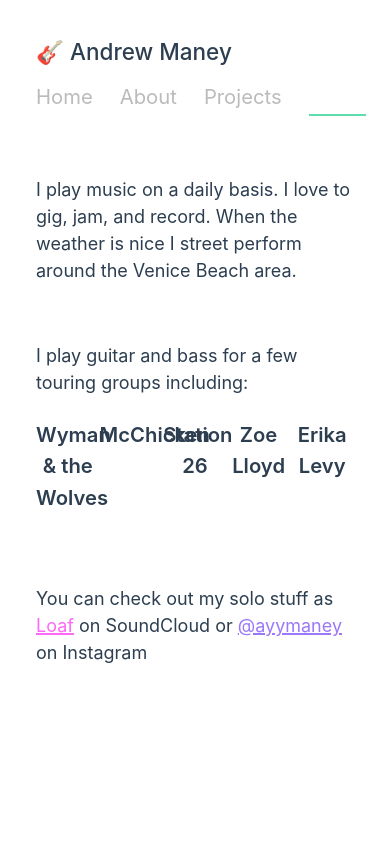
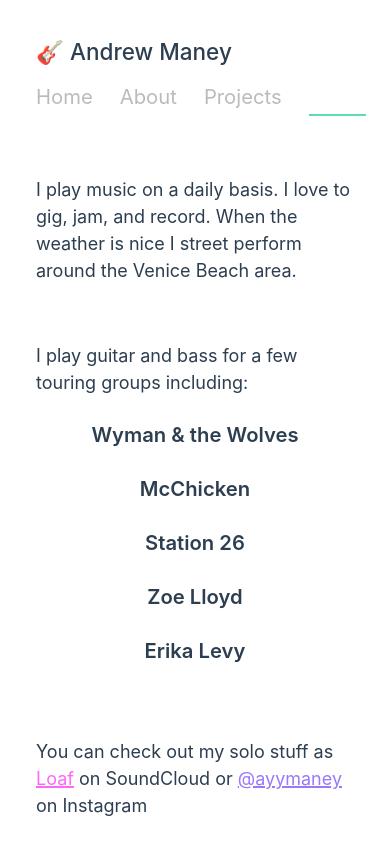
Before and after one commit to AbleLincoln/andrewmaney.dev, a Vue app: page /music in a window 390 px wide. Shown: the top 854 px of the page. Built offline with nearby package versions, Linux system fonts and the light colour scheme.

Commit message:
fix music view grid gap

```diff
--- a/src/views/MusicView.vue
+++ b/src/views/MusicView.vue
@@ -10,7 +10,7 @@
 
   <section class="mb-16">
     <p>I play guitar and bass for a few touring groups including:</p>
-    <ul class="grid grid-cols-5 text-center text-lg font-semibold">
+    <ul class="grid gap-y-5 text-center text-lg font-semibold md:grid-cols-5">
       <li>Wyman & the Wolves</li>
       <li>McChicken</li>
       <li>Station 26</li>
```
Also changed, not shown: blog/codestats.md (+1 -0 lines).
